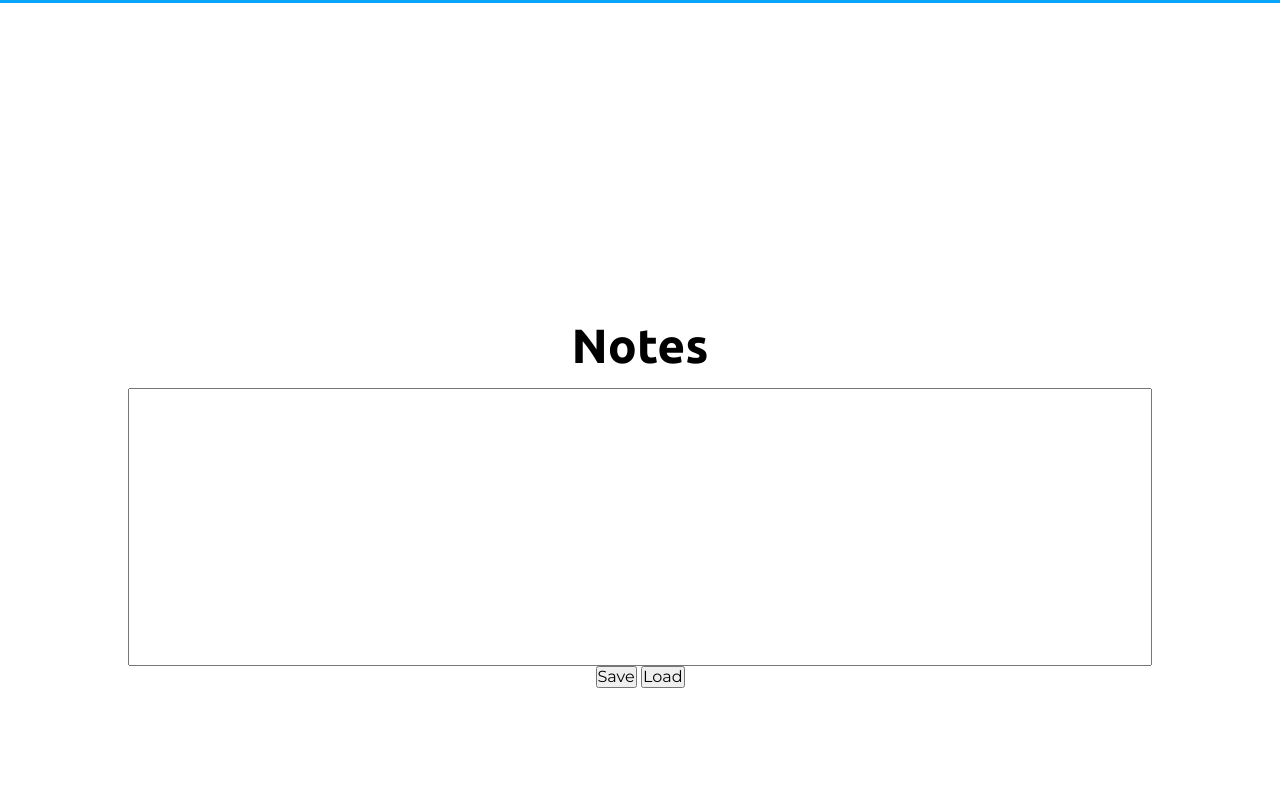
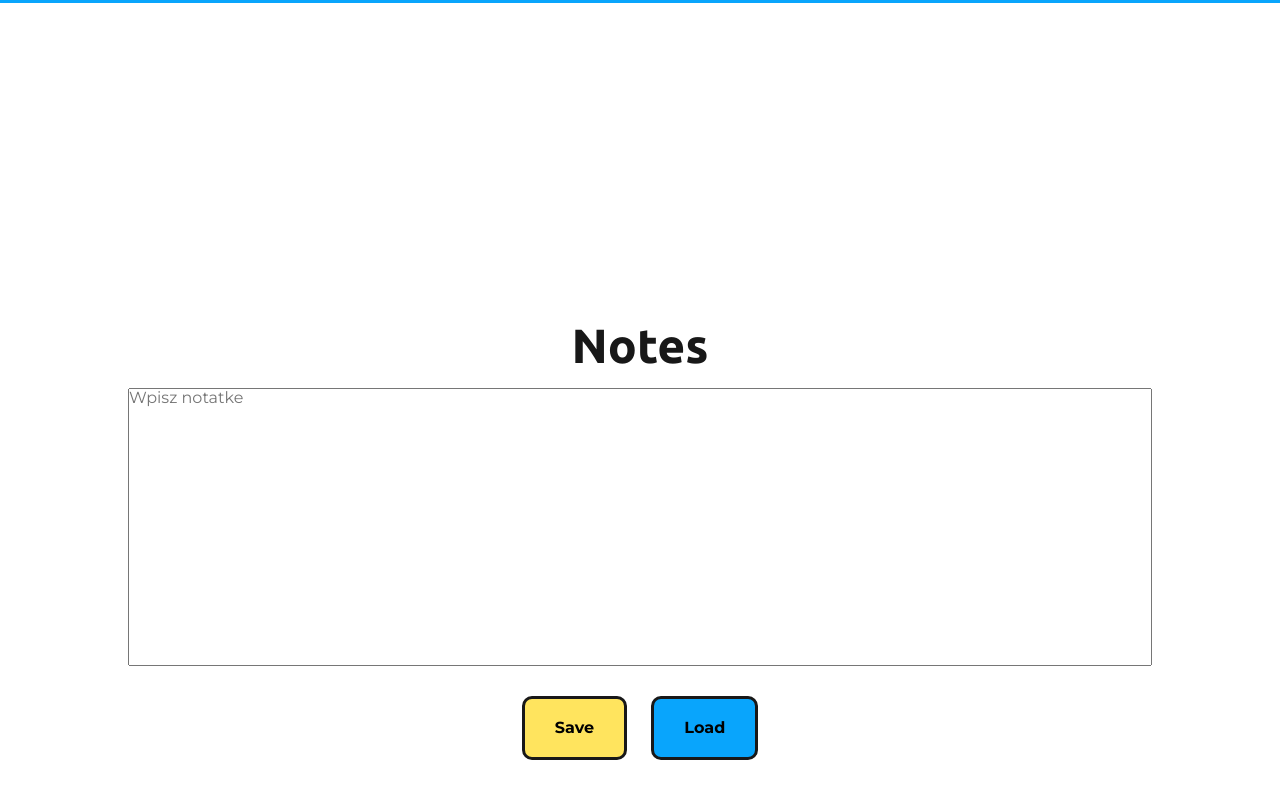
Before and after one commit to MichalSzeniak/Homepage-webpack, a website built with webpack: page src/pages/notebook.html in a window 1280 px wide. Shown: the part 797-1595 px from the top of the page. Built offline with nearby package versions, Linux system fonts and the light colour scheme.

Commit message:
feat: notebook buttons

```diff
--- a/src/js/notebook.js
+++ b/src/js/notebook.js
@@ -0,0 +1,10 @@
+const textarea = document.querySelector(".notebook__textarea")
+const save = document.querySelector(".notebook__button--save")
+const load = document.querySelector(".notebook__button--load")
+
+container = '';
+
+save.addEventListener('click', ()=> {
+    textarea.value == container;
+    console.log(textarea.value)
+})
--- a/src/pages/notebook.html
+++ b/src/pages/notebook.html
@@ -53,16 +53,16 @@
                 <p class="header__p">Notesowski</p>
             </div>
             <div class="header__arrow">
-                <a class="header__arrow--link" href="#about"><img src="../assets/img/down.png" alt=""></a>
+                <a class="header__arrow--link" href="#notebook"><img src="../assets/img/down.png" alt=""></a>
             </div>
         </header>
-        <section class="notebook">
+        <section class="notebook" id="notebook">
             <div class="notebook__container">
                 <h2 class="notebook__h2">Notes</h2>
-                <textarea class="notebook__textarea" name="notebook" id="notebook" cols="" rows="15"></textarea>
-                <div class="notebook__buttons">
-                    <button class="button-save">Save</button>
-                    <button class="button-load">Load</button>
+                <textarea class="notebook__textarea" placeholder="Wpisz notatke" name="notebook" id="notebook" cols="" rows="15"></textarea>
+                <div class="notebook__button">
+                    <button class="notebook__button--save">Save</button>
+                    <button class="notebook__button--load">Load</button>
                 </div>
             </div>
         </section>
--- a/src/scss/modules/burger.scss
+++ b/src/scss/modules/burger.scss
@@ -5,7 +5,6 @@
   padding: 2px;
   margin: 0;
   background-color: #ffffff09;
-  text-decoration: none;
   font-family: sans-serif;
   cursor: pointer;
   margin-right: 20px;
@@ -15,12 +14,5 @@
 .burger:hover,
 button:focus {
   background: #3585e718;
-}
-
-.burger:focus {
   outline: 1px solid rgb(255, 255, 255);
 }
-
-.burger:active {
-  transform: scale(1.1);
-}
--- a/src/scss/notebook.scss
+++ b/src/scss/notebook.scss
@@ -11,15 +11,53 @@
     resize: none;
     width: 80%;
   }
-  &__h2{
+  &__h2 {
+    color: var(--text-color);
     font-family: 'Ubuntu', sans-serif;
     font-size: 3rem;
     padding: 15px;
   }
+  &__button {
+    margin-top: 20px;
+    &--save {
+        cursor: pointer;
+    padding: 20px 30px;
+      margin: 10px;
+      font-weight: bold;
+      background-color: $yellow;
+      border: 3px var(--text-color) solid;
+      border-radius: 10px;
+      transition: 0.2s ease-in-out;
+      &:active{
+        transform: scale(1.1);
+        opacity: 0.9;
+    }
+    &:focus {
+        background-color: #FFE45E;
+    }
+    }
+    &--load {
+        cursor: pointer;
+      padding: 20px 30px;
+      margin: 10px;
+      font-weight: bold;
+      background-color: $blue;
+      border: 3px var(--text-color) solid;
+      border-radius: 10px;
+      transition: 0.2s ease-in-out;
+      &:active{
+          transform: scale(1.1);
+          opacity: 0.9;
+      }
+      &:focus {
+          background-color: #09a7fc;
+      }
+    }
+  }
 }
 
 @media screen and (max-width: 768px) {
-    .notebook__textarea {
-        width: 80%;
-    }
+  .notebook__textarea {
+    width: 80%;
+  }
 }
```
